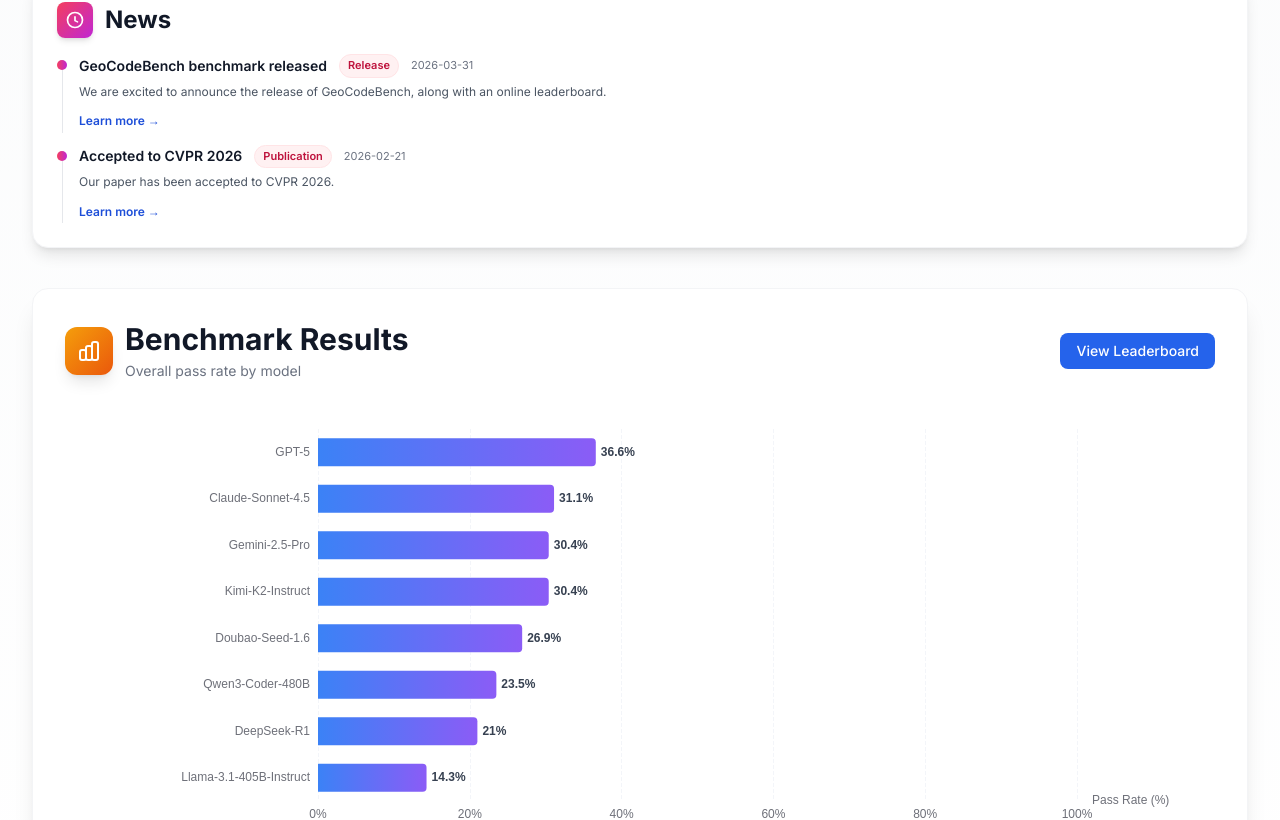
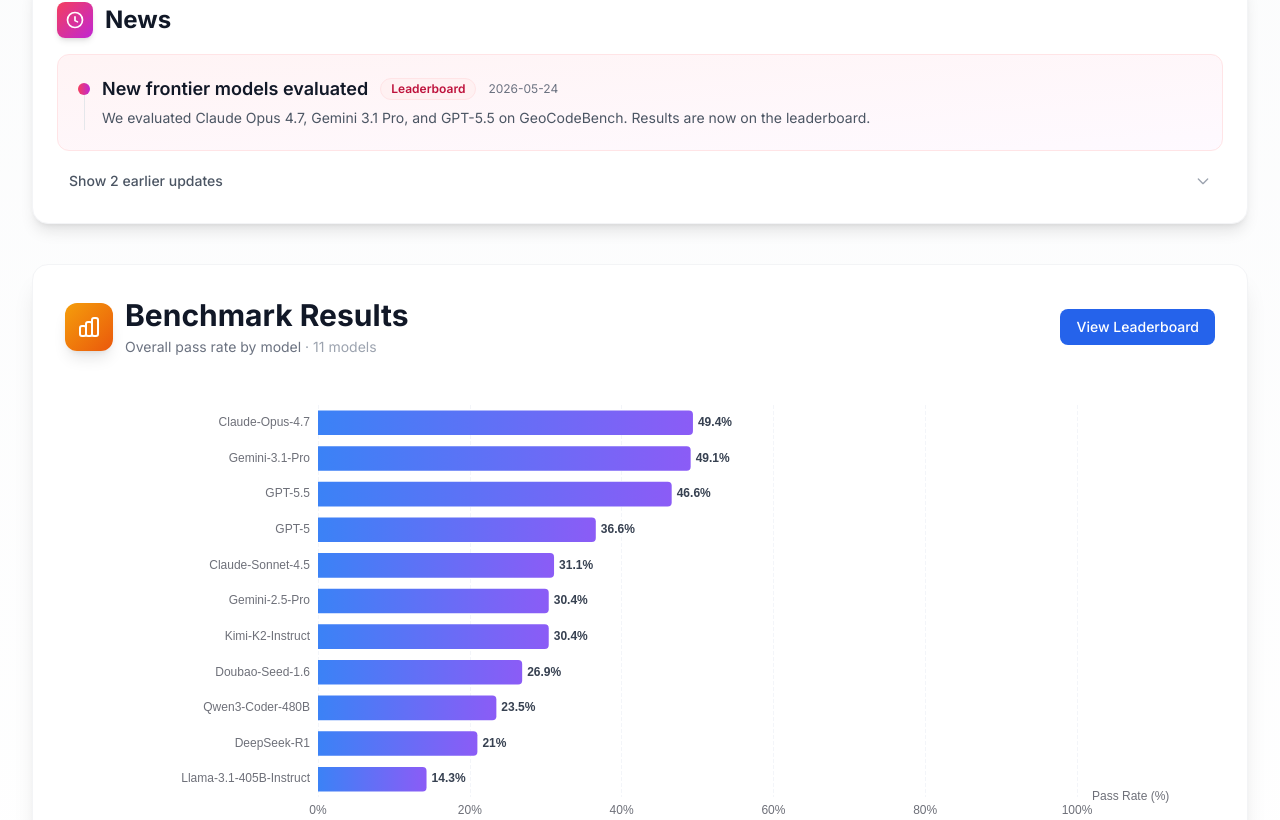
Before and after one commit to geocodebench/geocodebench.github.io, a React (Vite) app: page / in a window 1280 px wide. Shown: the part 760-1580 px from the top of the page. Built offline with nearby package versions, Linux system fonts and the light colour scheme.

Commit message:
Add frontier model evaluations and improve leaderboard UI.
Evaluate Claude Opus 4.7, Gemini 3.1 Pro, and GPT-5.5 on GeoCodeBench; scale charts for more models, highlight latest news with collapsible history, and default radar selection to top performers.

```diff
--- a/public/data/leaderboard_data.json
+++ b/public/data/leaderboard_data.json
@@ -2,6 +2,36 @@
     "benchmark_name": "GeoCodeBench",
     "metric": "Pass Rate (%)",
     "leaderboard": [
+      {
+        "model": "Claude-Opus-4.7",
+        "company": "Anthropic",
+        "type": "closed-source",
+        "overall": 49.4,
+        "geo_trans": 67.6,
+        "mech_opt": 46.3,
+        "algorithm": 40.1,
+        "routing": 47.3
+      },
+      {
+        "model": "Gemini-3.1-Pro",
+        "company": "Google",
+        "type": "closed-source",
+        "overall": 49.1,
+        "geo_trans": 62.6,
+        "mech_opt": 54.8,
+        "algorithm": 34.3,
+        "routing": 49.1
+      },
+      {
+        "model": "GPT-5.5",
+        "company": "OpenAI",
+        "type": "closed-source",
+        "overall": 46.6,
+        "geo_trans": 65.2,
+        "mech_opt": 42.3,
+        "algorithm": 41.7,
+        "routing": 33.2
+      },
       {
         "model": "GPT-5",
         "company": "OpenAI",
--- a/public/data/news.json
+++ b/public/data/news.json
@@ -1,5 +1,11 @@
 {
   "items": [
+    {
+      "date": "2026-05-24",
+      "title": "New frontier models evaluated",
+      "tag": "Leaderboard",
+      "body": "We evaluated Claude Opus 4.7, Gemini 3.1 Pro, and GPT-5.5 on GeoCodeBench. Results are now on the leaderboard."
+    },
     {
       "date": "2026-03-31",
       "title": "GeoCodeBench benchmark released",
--- a/public/data/statistics.json
+++ b/public/data/statistics.json
@@ -1,6 +1,6 @@
 {
   "total_tasks": 100,
-  "total_models": 8,
+  "total_models": 11,
   "avg_paper_tokens": 20232,
   "sources": [
     {"venue": "CVPR'25", "count": 28},
@@ -14,7 +14,7 @@
     {"category": "Geometric Logic Routing", "percentage": 11}
   ],
   "key_findings": [
-    "GPT-5 leads with 36.6% pass rate",
+    "Claude Opus 4.7 leads with 49.4% pass rate",
     "LLMs can achieve Creative Correctness in 3D geometry tasks",
     "LLMs show stronger general 3D understanding than research capability",
     "Method section context outperforms Full Paper input"
--- a/src/components/LeaderboardBarChart.jsx
+++ b/src/components/LeaderboardBarChart.jsx
@@ -113,7 +113,11 @@
 
   return (
     <div className="w-full">
-      <div ref={chartRef} className="w-full h-[420px]" />
+      <div
+        ref={chartRef}
+        className="w-full"
+        style={{ height: `${Math.max(420, data.length * 40)}px` }}
+      />
     </div>
   );
 };
--- a/src/pages/Home.jsx
+++ b/src/pages/Home.jsx
@@ -8,6 +8,7 @@
   const [leaderboardData, setLeaderboardData] = useState(null);
   const [currentFinding, setCurrentFinding] = useState(0);
   const [news, setNews] = useState(null);
+  const [newsExpanded, setNewsExpanded] = useState(false);
 
   useEffect(() => {
     fetch(`${import.meta.env.BASE_URL}data/statistics.json`)
@@ -205,7 +206,73 @@
       {/* Main Content - no negative margin so hero does not cover this block */}
       <div className="max-w-7xl mx-auto px-4 sm:px-6 lg:px-8 pt-8 pb-12">
         {/* News */}
-        {news?.items?.length > 0 && (
+        {news?.items?.length > 0 && (() => {
+          const sortedNews = [...news.items].sort((a, b) =>
+            String(b.date).localeCompare(String(a.date))
+          );
+          const latestNews = sortedNews[0];
+          const olderNews = sortedNews.slice(1);
+
+          const renderNewsItem = (item, idx, { compact = false } = {}) => (
+            <div key={`${item.date}-${idx}`} className="flex gap-3">
+              <div className="flex flex-col items-center">
+                <div
+                  className={`rounded-full bg-gradient-to-r from-rose-500 to-fuchsia-600 ${
+                    compact ? 'h-2 w-2 mt-2' : 'h-3 w-3 mt-2'
+                  }`}
+                />
+                {!compact && <div className="w-px flex-1 bg-gray-200 min-h-[1rem]" />}
+              </div>
+              <div className="flex-1 min-w-0">
+                <div className="flex flex-wrap items-center gap-x-3 gap-y-1">
+                  <div
+                    className={`font-semibold text-gray-900 ${
+                      compact ? 'text-sm' : 'text-base md:text-lg'
+                    }`}
+                  >
+                    {item.title}
+                  </div>
+                  {item.tag && (
+                    <span
+                      className={`rounded-full font-semibold bg-rose-50 text-rose-700 border border-rose-100 ${
+                        compact ? 'px-2 py-0.5 text-[11px]' : 'px-2.5 py-0.5 text-xs'
+                      }`}
+                    >
+                      {item.tag}
+                    </span>
+                  )}
+                  <div className={`text-gray-500 ${compact ? 'text-[11px]' : 'text-xs'}`}>
+                    {item.date}
+                  </div>
+                </div>
+                {item.body && (
+                  <p
+                    className={`text-gray-600 mt-1 leading-relaxed ${
+                      compact ? 'text-xs' : 'text-sm'
+                    }`}
+                  >
+                    {item.body}
+                  </p>
+                )}
+                {item.link && (
+                  <div className="mt-1.5">
+                    <a
+                      href={item.link}
+                      target="_blank"
+                      rel="noopener noreferrer"
+                      className={`font-semibold text-blue-700 hover:text-blue-800 ${
+                        compact ? 'text-xs' : 'text-sm'
+                      }`}
+                    >
+                      Learn more →
+                    </a>
+                  </div>
+                )}
+              </div>
+            </div>
+          );
+
+          return (
             <div className="bg-white rounded-2xl shadow-lg p-6 mb-10 border border-gray-100">
               <div className="flex items-center mb-4">
                 <div className="p-2 bg-gradient-to-br from-rose-500 to-fuchsia-600 rounded-lg mr-3 shadow-md">
@@ -218,45 +285,50 @@
                 </div>
               </div>
 
-            <div className="space-y-3">
-              {[...news.items]
-                .sort((a, b) => String(b.date).localeCompare(String(a.date)))
-                .slice(0, 4)
-                .map((item, idx) => (
-                  <div key={`${item.date}-${idx}`} className="flex gap-3">
-                    <div className="flex flex-col items-center">
-                      <div className="h-2.5 w-2.5 rounded-full bg-gradient-to-r from-rose-500 to-fuchsia-600 mt-1.5" />
-                      <div className="w-px flex-1 bg-gray-200" />
+              <div className="rounded-xl border border-rose-100 bg-gradient-to-br from-rose-50/80 to-fuchsia-50/50 p-4 md:p-5">
+                {renderNewsItem(latestNews, 0)}
               </div>
-                    <div className="flex-1">
-                      <div className="flex flex-wrap items-center gap-x-3 gap-y-1">
-                        <div className="text-sm font-semibold text-gray-900">{item.title}</div>
-                        {item.tag && (
-                          <span className="px-2 py-0.5 rounded-full text-[11px] font-semibold bg-rose-50 text-rose-700 border border-rose-100">
-                            {item.tag}
+
+              {olderNews.length > 0 && (
+                <div className="mt-3">
+                  <button
+                    type="button"
+                    onClick={() => setNewsExpanded((prev) => !prev)}
+                    className="flex w-full items-center justify-between gap-2 rounded-lg px-3 py-2 text-sm font-medium text-gray-600 hover:bg-gray-50 transition-colors"
+                    aria-expanded={newsExpanded}
+                  >
+                    <span>
+                      {newsExpanded
+                        ? 'Hide earlier updates'
+                        : `Show ${olderNews.length} earlier update${olderNews.length > 1 ? 's' : ''}`}
                     </span>
-                        )}
-                        <div className="text-[11px] text-gray-500">{item.date}</div>
+                    <svg
+                      className={`w-4 h-4 flex-shrink-0 text-gray-400 transition-transform duration-200 ${
+                        newsExpanded ? 'rotate-180' : ''
+                      }`}
+                      fill="none"
+                      stroke="currentColor"
+                      viewBox="0 0 24 24"
+                      aria-hidden="true"
+                    >
+                      <path strokeLinecap="round" strokeLinejoin="round" strokeWidth={2} d="M19 9l-7 7-7-7" />
+                    </svg>
+                  </button>
+
+                  <div
+                    className={`overflow-hidden transition-all duration-300 ease-in-out ${
+                      newsExpanded ? 'max-h-[2000px] opacity-100' : 'max-h-0 opacity-0'
+                    }`}
+                  >
+                    <div className="space-y-3 pt-2 border-t border-gray-100">
+                      {olderNews.map((item, idx) => renderNewsItem(item, idx + 1, { compact: true }))}
                     </div>
-                      {item.body && <p className="text-xs text-gray-600 mt-1 leading-relaxed">{item.body}</p>}
-                      {item.link && (
-                        <div className="mt-1.5">
-                          <a
-                            href={item.link}
-                            target="_blank"
-                            rel="noopener noreferrer"
-                            className="text-xs font-semibold text-blue-700 hover:text-blue-800"
-                          >
-                            Learn more →
-                          </a>
+                  </div>
                 </div>
               )}
             </div>
-                  </div>
-                ))}
-            </div>
-          </div>
-        )}
+          );
+        })()}
 
         {/* Benchmark Results - bar chart */}
         {leaderboardData?.leaderboard && (
@@ -270,7 +342,15 @@
                 </div>
                 <div>
                   <h2 className="text-3xl font-bold text-gray-900">Benchmark Results</h2>
-                  <p className="text-sm text-gray-500 mt-1">Overall pass rate by model</p>
+                  <p className="text-sm text-gray-500 mt-1">
+                    Overall pass rate by model
+                    {leaderboardData.leaderboard.length > 0 && (
+                      <span className="text-gray-400">
+                        {' '}
+                        · {leaderboardData.leaderboard.length} models
+                      </span>
+                    )}
+                  </p>
                 </div>
               </div>
               <Link
@@ -293,7 +373,12 @@
           <div className="grid grid-cols-1 md:grid-cols-2 lg:grid-cols-4 gap-5">
             {[
               { title: 'Total Tasks', value: stats.total_tasks, icon: '📝', color: gradientColors[0] },
-              { title: 'Models Evaluated', value: stats.total_models, icon: '🤖', color: gradientColors[1] },
+              {
+                title: 'Models Evaluated',
+                value: leaderboardData?.leaderboard?.length ?? stats.total_models,
+                icon: '🤖',
+                color: gradientColors[1],
+              },
               { title: 'Conference Sources', value: stats.sources.length, icon: '📚', color: gradientColors[2] },
               { title: 'Avg Paper Length', value: `${(stats.avg_paper_tokens / 1000).toFixed(1)}K`, icon: '📄', color: gradientColors[3] },
             ].map((stat, idx) => (
--- a/src/pages/Leaderboard.jsx
+++ b/src/pages/Leaderboard.jsx
@@ -12,8 +12,8 @@
       .then(res => res.json())
       .then(data => {
         setData(data);
-        // Select top 3 models by default for radar chart
-        setSelectedModels(data.leaderboard.slice(0, 3));
+        const topByOverall = [...data.leaderboard].sort((a, b) => b.overall - a.overall);
+        setSelectedModels(topByOverall.slice(0, 3));
       })
       .catch(err => console.error('Error loading leaderboard:', err));
   }, []);
```
Also changed, not shown: src/components/RadarChart.jsx (+11 -4 lines). Lines whose indentation alone changed are shown as unchanged.
